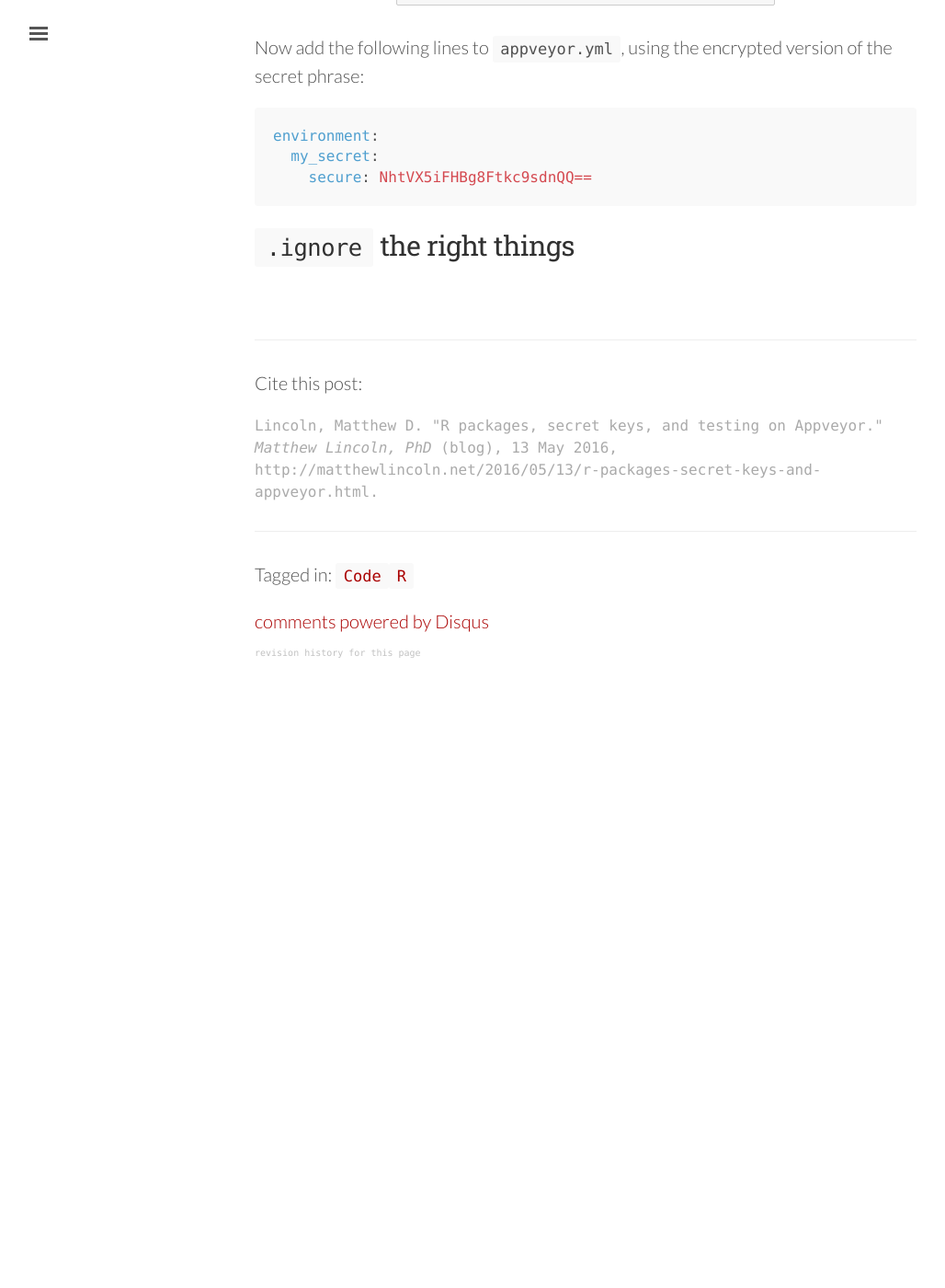
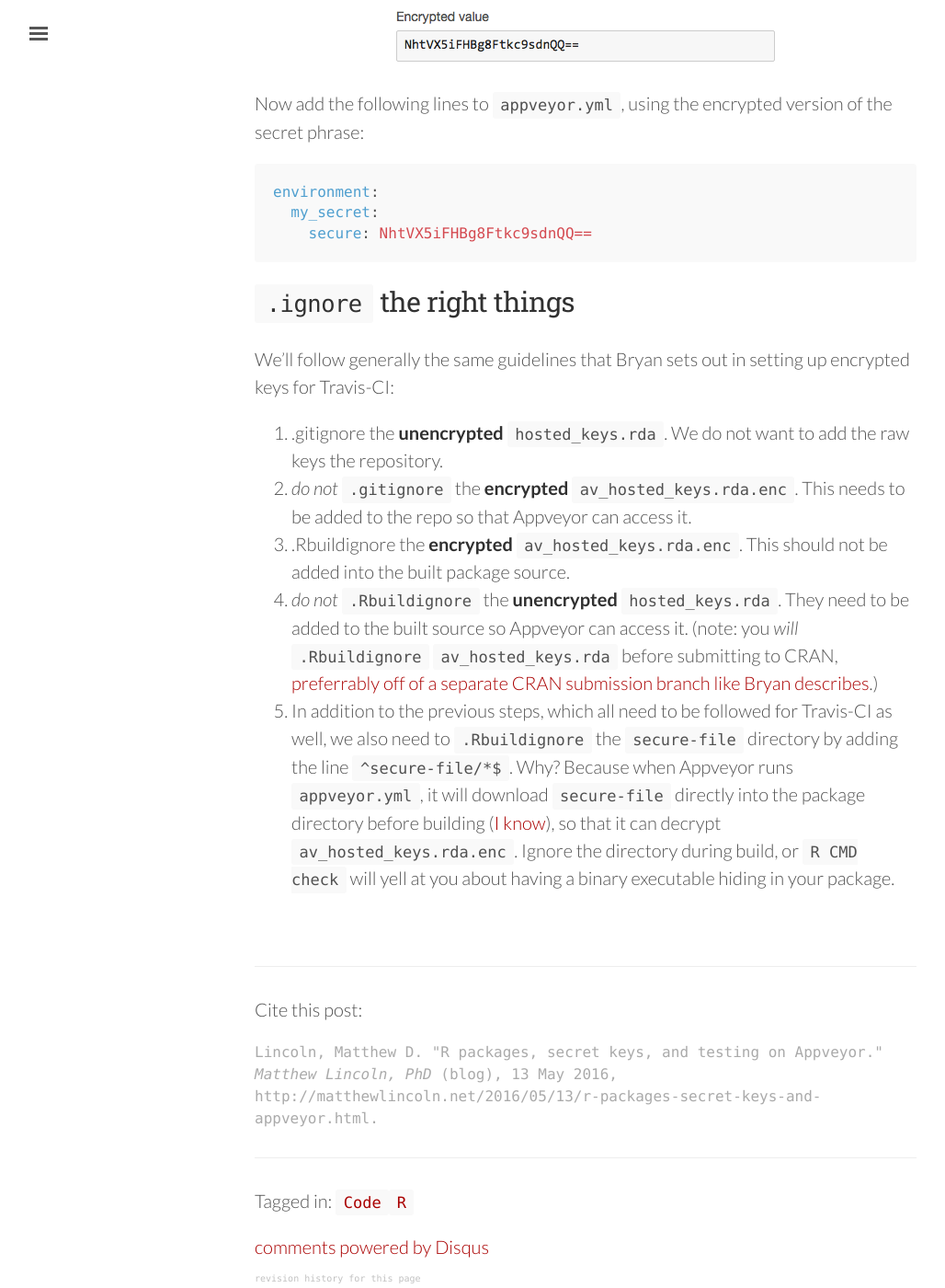
Before and after one commit to mdlincoln/mdlincoln.github.io, a Jekyll site: the page built from _posts/2016-05-13-r-packages-secret-keys-and-appveyor.md, in a window 1280 px wide and 1400 px high, scrolled down 3233 px. Shown: the whole window at 92% size, without its empty margins (3-1031 px from the left). Built offline with Jekyll 4.4.1, drawn with Linux system fonts in a browser that asks for light colours; nearby versions of some CDN libraries; comment, search, counter and statistics services are not loaded; before the commit the page ends 3953 px from its top, so only the background shows below that; some of the changed text lies outside the part shown.

Commit message:
Finish core post draft

````diff
--- a/_posts/2016-05-13-r-packages-secret-keys-and-appveyor.md
+++ b/_posts/2016-05-13-r-packages-secret-keys-and-appveyor.md
@@ -66,20 +64,23 @@ Let's use `AV2016SECRET` in this example:
 ```sh
 # On OS X, you'll run secure-file.exe via mono, which homebrew will install
 # alongside nuget
-mono ~/secure-file/tools/secure-file.exe -encrypt tests/testthat/av_hosted_keys.rda -out tests/testthat/av_hosted_keys.rda.enc -secret AV2016SECRET
+mono ~/secure-file/tools/secure-file.exe -encrypt tests/testthat/hosted_keys.rda -out tests/testthat/av_hosted_keys.rda.enc -secret AV2016SECRET
 ```
 
+Note that I've added the prefix `av_` to the `.rda.enc` file.
+If you are also running Travis-CI, you'll need to save a distinct encrypted version of the same `hosted_keys.rda` file.
+
 You'll now have `av_hosted_keys.rda.enc` sitting in `tests/testthat`.
-In order to decrypt this file when it goes to Appveyor, we need to modify the defaul `appveyor.yml` generated by `devtools::use_appveyor()`.
+In order to decrypt this file when it goes to Appveyor, we need to modify the defaul `appveyor.yml` generated by `devtools::use_appveyor()` describing how Appveyor should decrypt `av_hosted_keys.rda.enc` into `hosted_keys.rda`.
 
-Change
+Change:
 
 ```yml
 install:
   ps: Boostratp
 ```
 
-to
+to:
 
 ```yml
 install:
@@ -103,3 +104,11 @@ environment:
 ```
 
 ## `.ignore` the right things
+
+We'll follow generally the same guidelines that Bryan sets out in setting up encrypted keys for Travis-CI:
+
+1. .gitignore the **unencrypted** `hosted_keys.rda`. We do not want to add the raw keys the repository.
+2. _do not_ `.gitignore` the **encrypted** `av_hosted_keys.rda.enc`. This needs to be added to the repo so that Appveyor can access it.
+3. .Rbuildignore the **encrypted** `av_hosted_keys.rda.enc`. This should not be added into the built package source.
+3. _do not_ `.Rbuildignore` the **unencrypted** `hosted_keys.rda`. They need to be added to the built source so Appveyor can access it. (note: you _will_ `.Rbuildignore` `av_hosted_keys.rda` before submitting to CRAN, [preferrably off of a separate CRAN submission branch like Bryan describes](https://rawgit.com/jennybc/googlesheets/master/vignettes/managing-auth-tokens.html#the-making-of-googlesheets.tar.gz-for-cran).)
+5. In addition to the previous steps, which all need to be followed for Travis-CI as well, we also need to `.Rbuildignore` the `secure-file` directory by adding the line `^secure-file/*$`. Why? Because when Appveyor runs `appveyor.yml`, it will download `secure-file` directly into the package directory before building ([I know](http://i.imgur.com/qMKXZKh.gif)), so that it can decrypt `av_hosted_keys.rda.enc`. Ignore the directory during build, or `R CMD check` will yell at you about having a binary executable hiding in your package.
````
Also changed, not shown: other parts of _posts/2016-05-13-r-packages-secret-keys-and-appveyor.md (+4 -6 lines).
